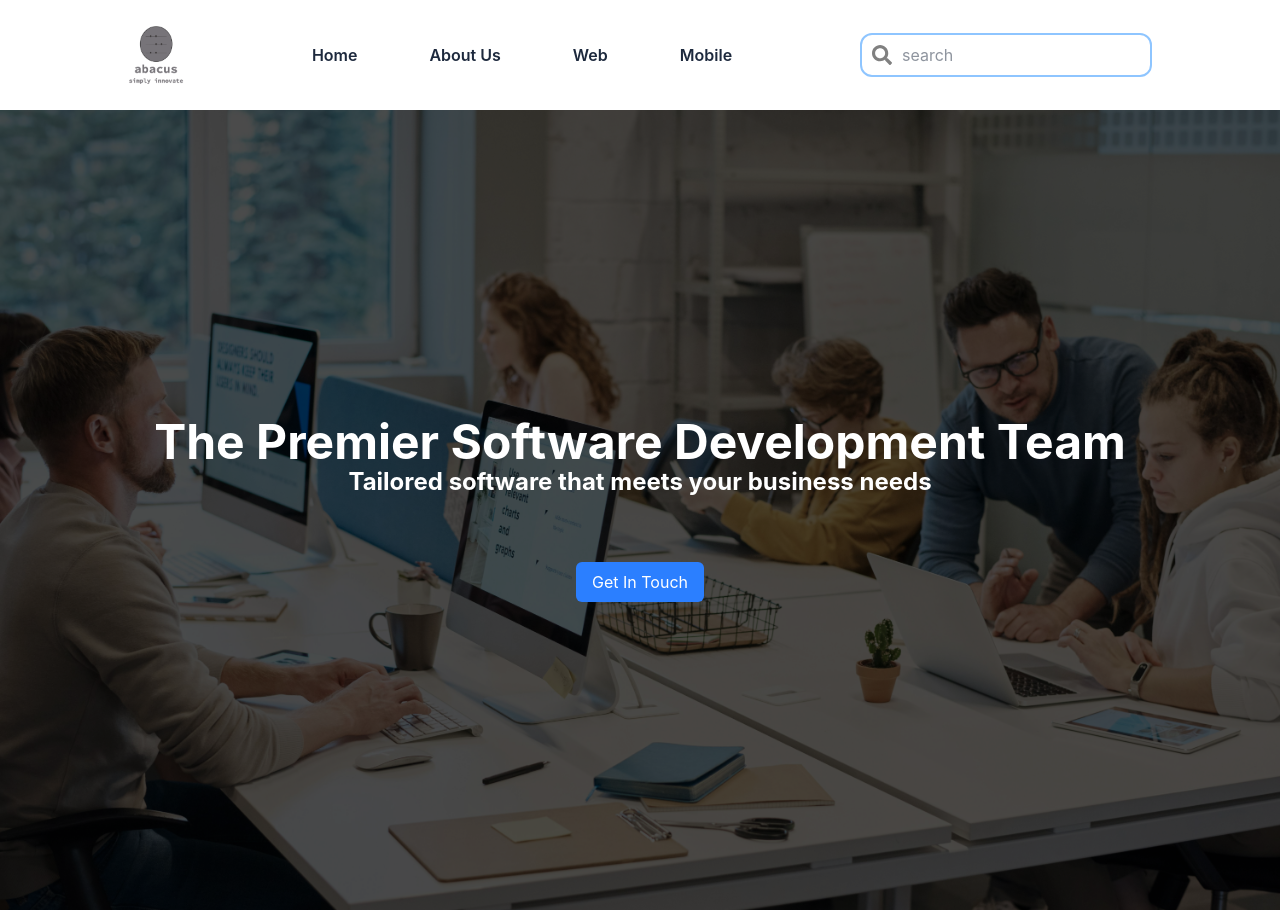
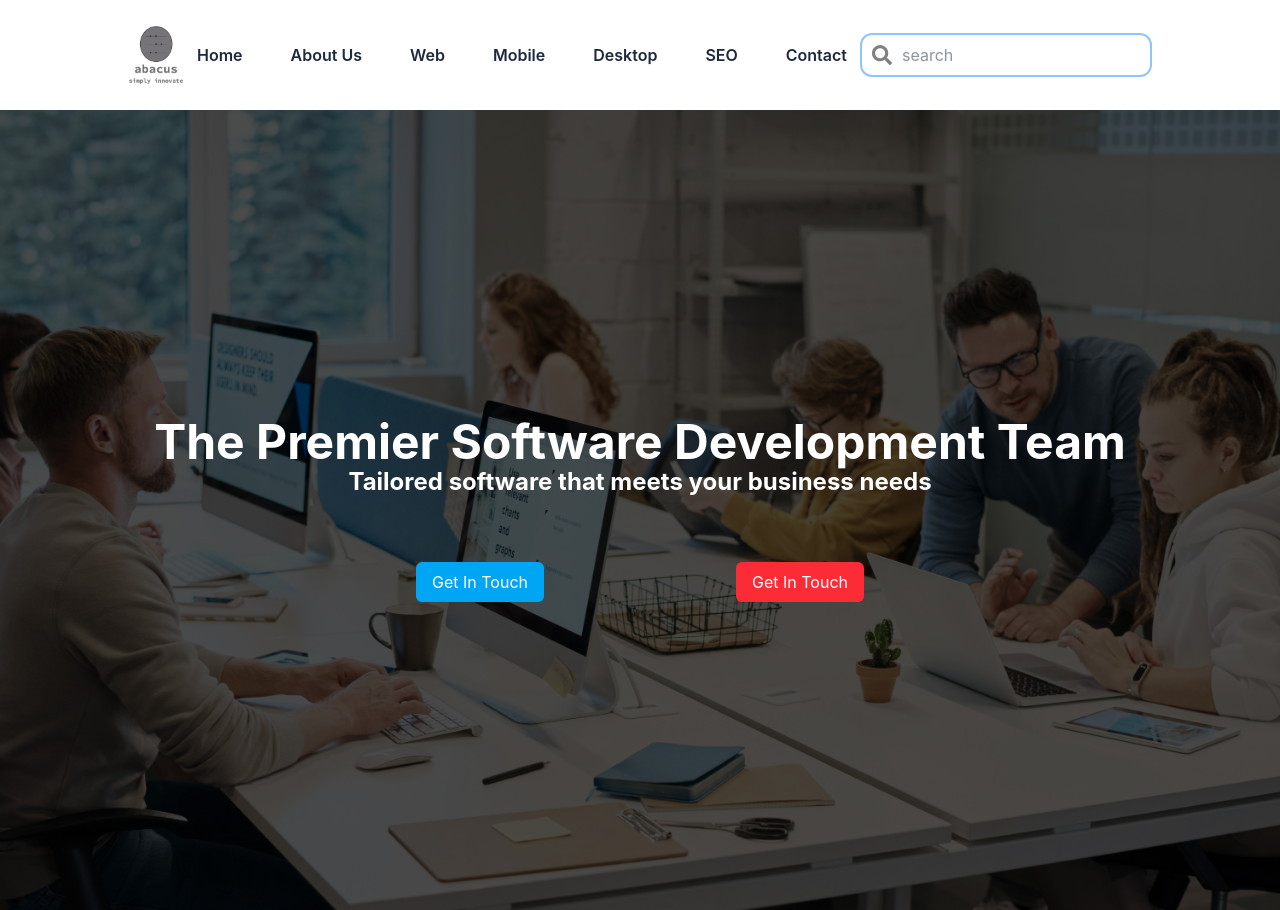
Before and after one commit to Burlington1308/abacus_technologies, a React (Vite) app: page / in a window 1280 px wide. Built offline with nearby package versions, Linux system fonts and the light colour scheme.

Commit message:
mobile menu functional

```diff
--- a/src/components/Home.jsx
+++ b/src/components/Home.jsx
@@ -14,10 +14,17 @@ const Home = () => {
               Tailored software that meets your business needs
             </p>
 
-            <div className="flex mt-16">
-              <button className='bg-blue-500 py-2 px-4 text-white rounded-md'>
+            <div className="flex mt-16 w-1/2 items-center justify-around">
+              <a className='bg-sky-500 py-2 px-4 text-white rounded-md hover:bg-sky-600 transition-all'
+                href="https://wa.me/27619941652"
+              >
                 Get In Touch
-              </button>
+              </a>
+              <a className='bg-red-500 py-2 px-4 text-white rounded-md hover:bg-red-600 transition-all'
+                href="https://wa.me/27619941652"
+              >
+                Get In Touch
+              </a>
             </div>
         </div>
       </div>
--- a/src/components/Navbar.jsx
+++ b/src/components/Navbar.jsx
@@ -1,4 +1,4 @@
-
+import {useState} from 'react';
 import {Outlet, Link} from 'react-router';
 import { FaSearch } from 'react-icons/fa';
 import { GiHamburgerMenu } from 'react-icons/gi';
@@ -6,20 +6,25 @@ import Logo from '../assets/images/abacus logo.png';
 
 const Navbar = () => {
 
+    const [isMenuOpen, setIsMenuOpen] = useState(false);
+
   return (
     <div>
         <div className='flex justify-between items-center text-slate-800 py-6 px-8
-            md:px-32 bg-white drop-shadow-md'>
+            md:px-32 bg-white shadow-md relative'>
             <div className=''>
                 <Link to="/"><img src={Logo} className='w-14 hover:scale-105 transition-all'/></Link>
             </div>
 
-            <ul className='hidden xl:flex items-center gap-12
+            <ul className='hidden xl:flex items-center gap-6
                 font-semibold text-base'>
                 <li className='p-3 hover:bg-sky-400 hover:text-white rounded-md transition-all'><Link to="/">Home</Link></li>
                 <li className='p-3 hover:bg-sky-400 hover:text-white rounded-md transition-all'><Link to="/about">About Us</Link></li>
                 <li className='p-3 hover:bg-sky-400 hover:text-white rounded-md transition-all'><Link to="/services/web">Web</Link></li>
                 <li className='p-3 hover:bg-sky-400 hover:text-white rounded-md transition-all cursor-pointer'><Link to="/services/mobile">Mobile</Link></li>
+                <li className='p-3 hover:bg-sky-400 hover:text-white rounded-md transition-all cursor-pointer'><Link to="/services/desktop">Desktop</Link></li>
+                <li className='p-3 hover:bg-sky-400 hover:text-white rounded-md transition-all cursor-pointer'><Link to="/services/seo">SEO</Link></li>
+                <li className='p-3 hover:bg-sky-400 hover:text-white rounded-md transition-all cursor-pointer'><Link to="/contact">Contact</Link></li>
 
             </ul>
             <div className='relative hidden md:flex items-center justify-center'>
@@ -29,7 +34,51 @@ const Navbar = () => {
                     border-blue-300 focus:bg-slate-100 focus:outline-sky-500'/>
             </div>
 
-            <GiHamburgerMenu size={30} className='xl:hidden block text-5xl cursor-pointer'/>
+            <GiHamburgerMenu size={30} className='xl:hidden block text-5xl cursor-pointer'
+                onClick={() => setIsMenuOpen(!isMenuOpen)}
+            />
+
+            <div className={`absolute xl:hidden top-full left-0 w-full bg-white z-50
+                flex flex-col items-center gap-6 font-semibold text-lg transform transition-transform
+                ${isMenuOpen ? "opacity-100" : "opacity-0"}`}
+                style={{transition: "transform 0.3s ease, opacity 0.3s ease"}}
+            >
+                <li className='list-none w-full text-center p-4
+                    hover:bg-sky-400 hover:text-white transition-all cursor-pointer'
+                >
+                    Home
+                </li>
+                <li className='list-none w-full text-center p-4
+                    hover:bg-sky-400 hover:text-white transition-all cursor-pointer'
+                >
+                    <Link to="/about">About Us</Link>
+                </li>
+                <li className='list-none w-full text-center p-4
+                    hover:bg-sky-400 hover:text-white transition-all cursor-pointer'
+                >
+                    <Link to="/services/web">Web</Link>
+                </li>
+                <li className='list-none w-full text-center p-4
+                    hover:bg-sky-400 hover:text-white transition-all cursor-pointer'
+                >
+                    <Link to="/services/mobile">Mobile</Link>
+                </li>
+                <li className='list-none w-full text-center p-4
+                    hover:bg-sky-400 hover:text-white transition-all cursor-pointer'
+                >
+                    <Link to="/services/desktop">Desktop</Link>
+                </li>
+                <li className='list-none w-full text-center p-4
+                    hover:bg-sky-400 hover:text-white transition-all cursor-pointer'
+                >
+                    <Link to="/services/seo">SEO</Link>
+                </li>
+                <li className='list-none w-full text-center p-4
+                    hover:bg-sky-400 hover:text-white transition-all cursor-pointer'
+                >
+                    <Link to="/contact">Contact</Link>
+                </li>
+            </div>
         </div>
         <Outlet/>
     </div>
```
